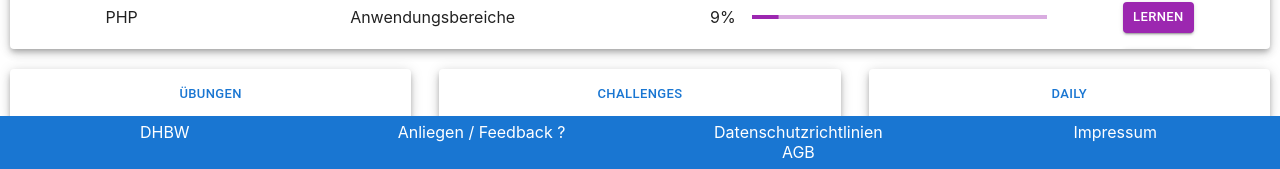
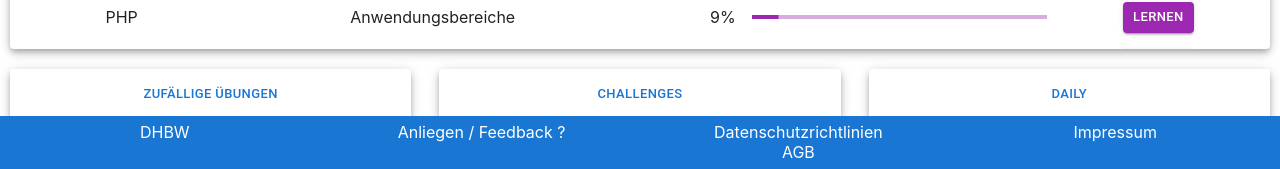
Before and after one commit to sakulklk/Lernmanagement, a Next.js app: page / in a window 1280 px wide. Shown: the part 629-798 px from the top of the page. Built offline with nearby package versions, Linux system fonts and the light colour scheme.

Commit message:
1 file modified

```diff
--- a/components/home/Dashboard.js
+++ b/components/home/Dashboard.js
@@ -28,7 +28,7 @@ export default function Dashboard() {
               textAlign: 'center',
             }}
           >
-            <Button size="small">Übungen</Button>
+            <Button size="small">Zufällige Übungen</Button>
           </Paper>
         </Grid>
         <Grid item xs={4}>
```
